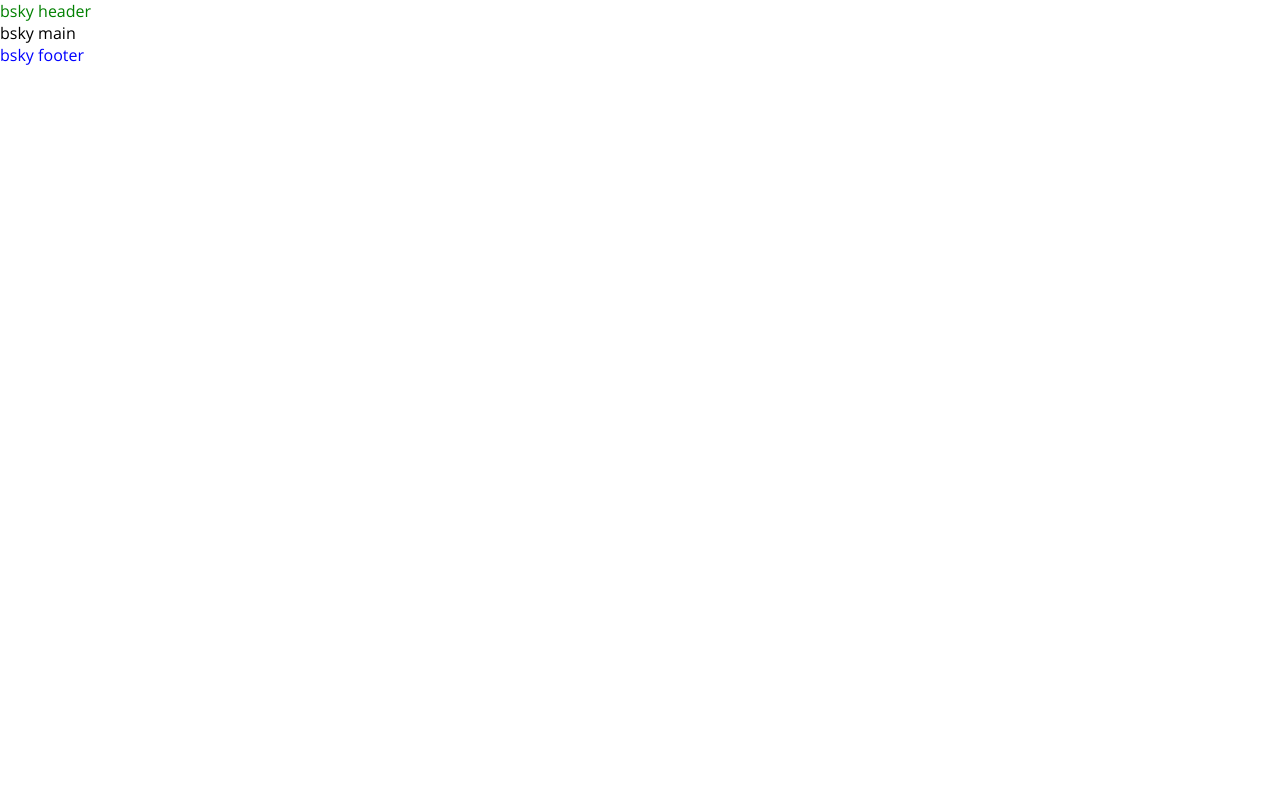
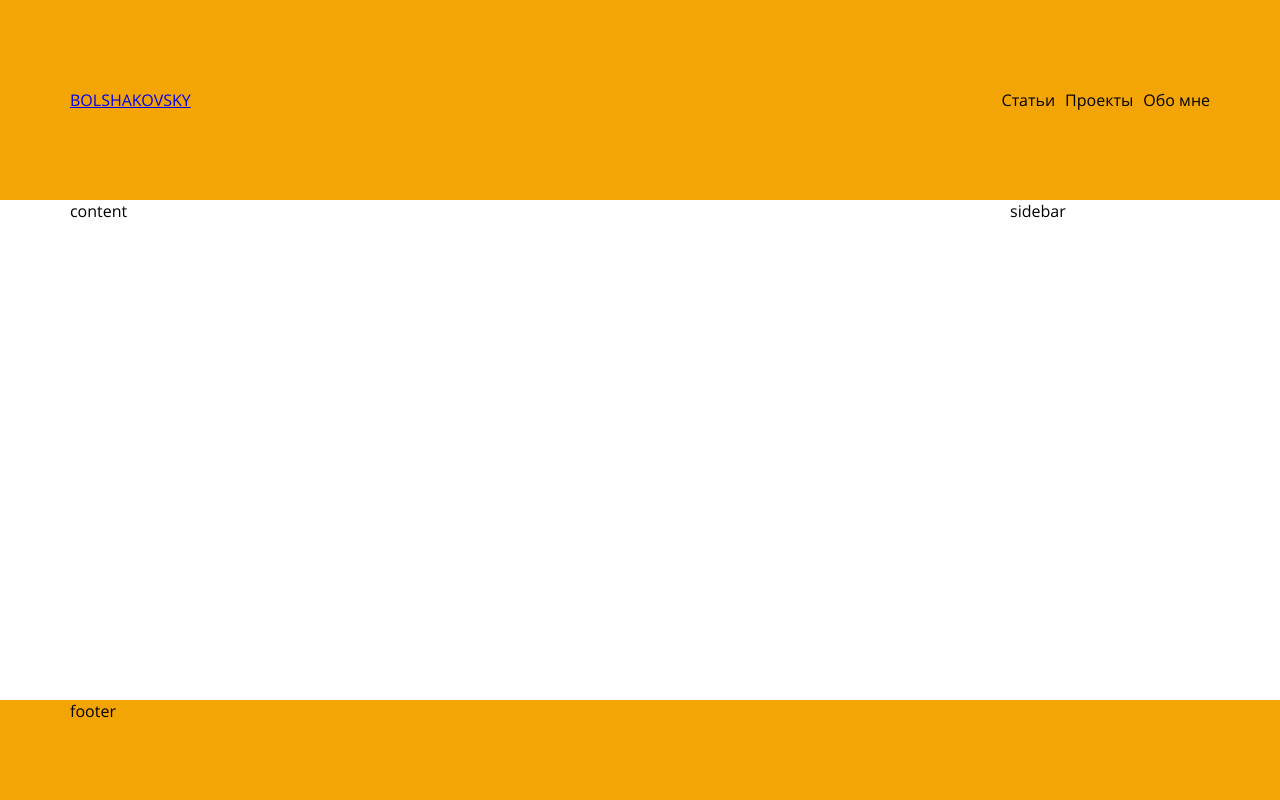
Before and after one commit to looktoroot/bsky, a website built with webpack: page src/index.html in a window 1280 px wide. Built offline with nearby package versions, Linux system fonts and the light colour scheme.

Commit message:
add draft layout

```diff
--- a/src/index.html
+++ b/src/index.html
@@ -8,15 +8,45 @@
     <title>bsky</title>
 <!--    <link rel="icon" href="images/favicon.png" type="image/png">-->
 </head>
-<body class="page">
-    <header class="header">
-        bsky header
-    </header>
-    <main class="main">
-        bsky main
-    </main>
-    <footer class="footer">
-        bsky footer
-    </footer>
+<body class="layout">
+    <div class="layout__header">
+        <header class="header">
+            <div class="header__inner container">
+                <a class="logo" href="/">
+                    <span class="logo__first">BOLSHAKOV</span><span class="logo__second">SKY</span>
+                </a>
+                <ul class="header-nav">
+                    <li class="header-nav__item">
+                        Статьи
+                    </li>
+                    <li class="header-nav__item">
+                        Проекты
+                    </li>
+                    <li class="header-nav__item">
+                        Обо мне
+                    </li>
+                </ul>
+            </div>
+        </header>
+    </div>
+    <div class="layout__main">
+        <div class="layout__content">
+            <main class="main container">
+                <div class="main__content">
+                    content
+                </div>
+                <aside class="main__sidebar">
+                    sidebar
+                </aside>
+            </main>
+        </div>
+        <div class="layout__footer">
+            <footer class="footer">
+                <div class="footer__inner container">
+                    footer
+                </div>
+            </footer>
+        </div>
+    </div>
 </body>
 </html>
--- a/src/styles/basic.scss
+++ b/src/styles/basic.scss
@@ -1,5 +1,13 @@
 html {
   box-sizing: border-box;
+}
+
+html {
+  height: 100vh;
+}
+
+body {
+  height: 100%;
 }
 
 html,
@@ -19,6 +27,11 @@ img {
   height: auto;
 }
 
+.container {
+  margin: 0 auto;
+  max-width: 1140px;
+}
+
 @mixin openSans {
   font-family: "open sans", Arial, sans-serif;
 }
--- a/src/styles/footer.scss
+++ b/src/styles/footer.scss
@@ -1,3 +1,4 @@
 .footer {
-  color: $blue;
+  background-color: $primary;
+  height: $footer-height;
 }
--- /dev/null
+++ b/src/styles/header-nav.scss
@@ -0,0 +1,13 @@
+.header-nav {
+  list-style: none;
+  padding: 0;
+  margin: 0;
+  display: flex;
+  align-items: center;
+
+  &__item {
+    &:not(:last-child) {
+      margin-right: 10px;
+    }
+  }
+}
--- a/src/styles/header.scss
+++ b/src/styles/header.scss
@@ -1,3 +1,10 @@
 .header {
-  color: green;
+  background-color: $primary;
+
+  &__inner {
+    display: flex;
+    align-items: center;
+    justify-content: space-between;
+    height: $header-height;
+  }
 }
--- a/src/styles/index.scss
+++ b/src/styles/index.scss
@@ -5,8 +5,11 @@
 @import 'basic.scss';
 
 //layout
-@import 'page.scss';
+@import 'layout';
 @import 'header.scss';
+@import 'logo.scss';
+@import 'header-nav';
+@import 'main';
 @import 'footer.scss';
 
 //pages
--- a/src/styles/page.scss
+++ b/src/styles/layout.scss
@@ -1,4 +1,4 @@
-.page {
+.layout {
   @include openSans;
   font-size: 16px;
   -webkit-text-size-adjust: 100%;
@@ -7,5 +7,25 @@
   -webkit-tap-highlight-color: transparent;
   background-color: #ffffff;
   color: #000000;
-  position: relative;
+
+  display: flex;
+  flex-direction: column;
+
+  &__header {
+
+  }
+
+  &__main {
+    height: 100%;
+    display: flex;
+    flex-direction: column;
+  }
+
+  &__content {
+    flex-grow: 1;
+  }
+
+  &__footer {
+    flex-grow: 0;
+  }
 }
--- /dev/null
+++ b/src/styles/logo.scss
@@ -0,0 +1,3 @@
+.logo {
+
+}
--- /dev/null
+++ b/src/styles/main.scss
@@ -0,0 +1,12 @@
+.main {
+  display: flex;
+
+  &__content {
+    width: 100%;
+  }
+
+  &__sidebar {
+    width: $sidebar-width;
+    flex-shrink: 0;
+  }
+}
--- a/src/styles/variables.scss
+++ b/src/styles/variables.scss
@@ -1 +1,9 @@
-$blue: blue;
+
+//colors
+$primary: #f3a505;
+
+
+//layout
+$header-height: 200px;
+$footer-height: 100px;
+$sidebar-width: 200px;
```
